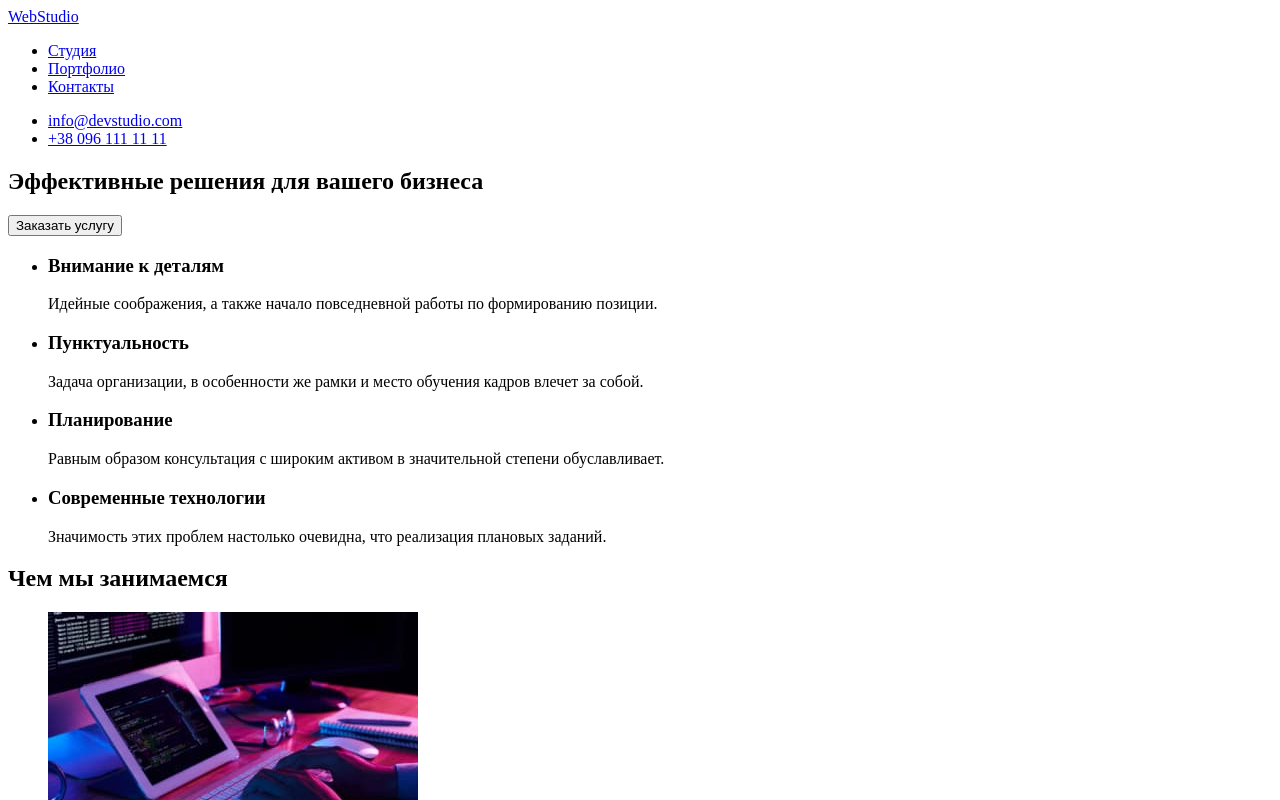
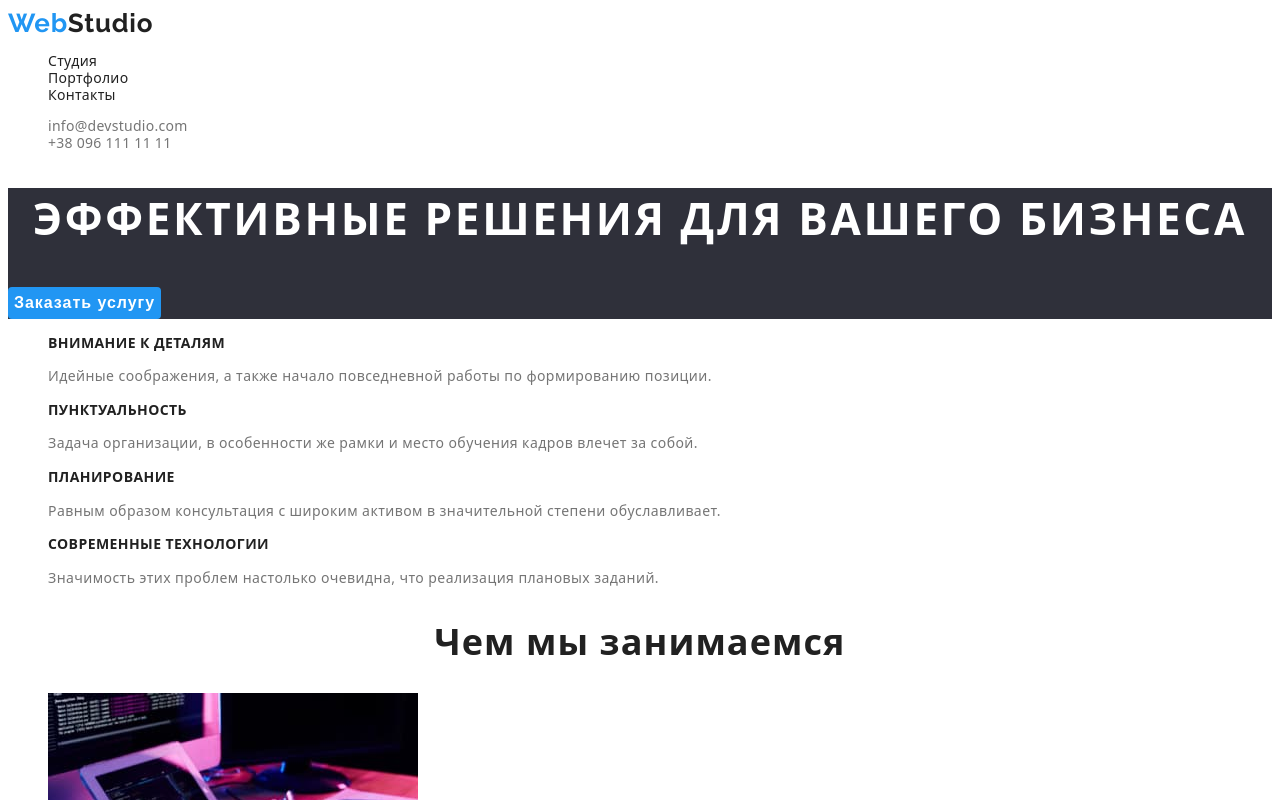
Before and after one commit to SvitlanaChudak/goit-markup-hw-02, a plain HTML site: page index.html in a window 1280 px wide. Shown: the top 800 px of the page. Drawn offline with Linux system fonts and the light colour scheme.

Commit message:
Create CSS (colors, fonts)

```diff
--- a/css/styles.css
+++ b/css/styles.css
@@ -0,0 +1,169 @@
+
+:root {
+    --primary-text-color: #757575;
+    --title-text-color: #212121;
+    --brand-color: #2196F3;
+    --primary-white-color: #FFFFFF;
+    --accent-color: #2F303A;
+    --additional-accent-color: #F5F4FA;
+}
+body {
+    color: var(--primary-text-color);
+    font-family: system-ui, -apple-system, BlinkMacSystemFont, 'Segoe UI', Roboto, Oxygen, Ubuntu, Cantarell, 'Open Sans', 'Helvetica Neue', sans-serif;
+}
+
+/* Colors */
+.benefits-title,
+.section-title,
+.title-portfolio,
+.team-title {
+    color: var(--title-text-color);
+}
+.hero-title {
+    color: var(--primary-white-color);
+}
+.hero {
+    background-color: var(--accent-color);
+}
+.btn {
+    color: var(--primary-white-color);
+    background-color: var(--brand-color);
+}
+.list {
+    list-style: none;
+}
+
+.link,
+.logo {
+    text-decoration: none;
+}
+.logo,
+.header-nav [href] {
+    color: var(--title-text-color);
+}
+
+[href*="mailto"],
+[href*="tel"] {
+    color: var(--primary-text-color);
+}
+.contacts-link>[href*="mailto"],
+.contacts-link>[href*="tel"] {
+color:rgba(255, 255, 255, 0.6);
+}
+
+.logo>.color {
+    color: var(--brand-color);
+}
+.footer {
+    background-color: var(--accent-color);
+}
+.footer>.logo,
+.footer .map {
+    color: var(--primary-white-color);
+}
+.team {
+    background-color: var(--additional-accent-color);
+}
+.button {
+    color: var(--title-text-color);
+    background-color: var(--additional-accent-color);
+    border: none;
+    border-radius: 4px;
+    cursor: pointer;
+}
+.btn {
+    border: none;
+    border-radius: 4px;
+}
+.header, .footer .link:focus, .link:hover, .link:active {color: var(--brand-color);}
+
+.button:hover, .button:focus, .button:active {
+color: var(--primary-white-color);
+background-color: var(--brand-color);
+}
+
+/* Fonts */
+.logo {
+    font-family: 'Raleway';
+    font-size: 26px;
+    line-height: 1.2;
+    letter-spacing: 0.03em;
+}
+.header {
+    font-size: 14px;
+    font-weight: 500;
+    line-height: 1.21;
+    letter-spacing: 0.02em;
+}
+.hero-title {
+    font-weight: 900;
+    font-size: 44px;
+    line-height: 1.4;
+    text-align: center;
+    letter-spacing: 0.06em;
+    text-transform: uppercase;
+}
+.btn {
+    font-weight: 700;
+    font-size: 16px;
+    line-height: 1.9;
+    display: flex;
+    align-items: center;
+    text-align: center;
+    letter-spacing: 0.06em;
+}
+.benefits-title {
+    font-weight: 700;
+    font-size: 14px;
+    line-height: 1.1;
+    letter-spacing: 0.03em;
+    text-transform: uppercase;
+}
+.benefits-desc {
+    font-size: 14px;
+    line-height: 1.7;
+    letter-spacing: 0.03em;
+}
+.section-title {
+    font-weight: 700;
+    font-size: 36px;
+    line-height: 1.2;
+    text-align: center;
+    letter-spacing: 0.03em;
+}
+.team-title {
+    font-weight: 500;
+    font-size: 16px;
+    line-height: 1.2;
+    text-align: center;
+    letter-spacing: 0.03em;
+}
+.team-desc {
+    font-size: 16px;
+    line-height: 1.2;
+     text-align: center;
+    letter-spacing: 0.03em;
+}
+.contatcs-address {
+    font-size: 14px;
+    line-height: 1.7;
+    letter-spacing: 0.03em;
+}
+.item-btn {
+    font-weight: 500;
+    font-size: 16px;
+    line-height: 1.6;
+    text-align: center;
+    letter-spacing: 0.03em;
+}
+.title-portfolio {
+    font-weight: 700;
+    font-size: 18px;
+    line-height: 2;
+    letter-spacing: 0.06em;
+}
+.desc-portfolio {
+    font-size: 16px;
+    line-height: 1.9;
+    letter-spacing: 0.03em;
+}
--- a/index.html
+++ b/index.html
@@ -11,20 +11,20 @@
   <body>
     <!-- Header section -->
     <header class="header">
-      <a class="logo" href="./index.html">WebStudio</a>
+      <a class="logo" href="./index.html"><span class="color">Web</span>Studio</a>
       <nav class="header-nav">
-        <ul class="header-list">
-          <li class="header-item"><a class="header-link" href="./index.html">Студия</a></li>
-          <li class="header-item"><a class="header-link" href="./portfolio.html">Портфолио</a></li>
-          <li class="header-item"><a class="header-link" href="#">Контакты</a></li>
+        <ul class="list header-list">
+          <li class="header-item"><a class="link header-link" href="./index.html">Студия</a></li>
+          <li class="header-item"><a class="link header-link" href="./portfolio.html">Портфолио</a></li>
+          <li class="header-item"><a class="link header-link" href="#">Контакты</a></li>
         </ul>
       </nav>
-      <ul class="header-list-contacts">
+      <ul class="list header-list-contacts">
         <li class="header-item-contacts">
-          <a class="header-link-contacts" href="mailto:info@devstudio.com">info@devstudio.com</a>
+          <a class="link header-link-contacts" href="mailto:info@devstudio.com">info@devstudio.com</a>
         </li>
         <li class="header-item-contacts">
-          <a class="header-link-contacts" href="tel:+380961111111">+38 096 111 11 11</a>
+          <a class="link header-link-contacts" href="tel:+380961111111">+38 096 111 11 11</a>
         </li>
       </ul>
     </header>
@@ -40,7 +40,7 @@
       <!-- Преимущества -->
       <section class="benefits">
         <h2 hidden>Преимущества</h2>
-        <ul class="benefits-list">
+        <ul class="list benefits-list">
           <li class="benefits-item">
             <h3 class="benefits-title">Внимание к деталям</h3>
             <p class="benefits-desc">
@@ -71,7 +71,7 @@
       <!-- Услуги -->
       <section class="about">
         <h2 class="section-title">Чем мы занимаемся</h2>
-        <ul class="about-list">
+        <ul class="list about-list">
           <li class="about-item">
             <img class="about-image" src="./img/1.jpg" alt="Компьютер" width="370" height="294" />
           </li>
@@ -93,7 +93,7 @@
       <!-- Команда -->
       <section class="team">
         <h2 class="section-title">Наша команда</h2>
-        <ul class="team-list">
+        <ul class="list team-list">
           <li class="team-item">
             <img
               class="team-img"
@@ -144,12 +144,12 @@
 
     <!-- Footer section -->
     <footer class="footer">
-      <a class="logo" href="./index.html">WebStudio</a>
+      <a class="logo" href="./index.html"><span class="color">Web</span>Studio</a>
       <address class="contatcs-address">
-        <ul class="contacts-list">
+        <ul class="list contacts-list">
           <li class="contacts-item">
             <a
-              class="contacts-link"
+              class="link contacts-link map"
               href="https://goo.gl/maps/jDfargvR1jK8tXdW8"
               target="_blank"
               rel="noopener nofollow"
@@ -157,10 +157,10 @@
             >
           </li>
           <li class="contacts-item">
-            <a class="contacts-link" href="mailto:info@example.com">info@example.com</a>
+            <a class="link contacts-link" href="mailto:info@example.com">info@example.com</a>
           </li>
           <li class="contacts-item">
-            <a class="contacts-link" href="tel:+380991111111">+38 099 111 11 11</a>
+            <a class="link contacts-link" href="tel:+380991111111">+38 099 111 11 11</a>
           </li>
         </ul>
       </address>
```
Also changed, not shown: portfolio.html (+20 -20 lines).
